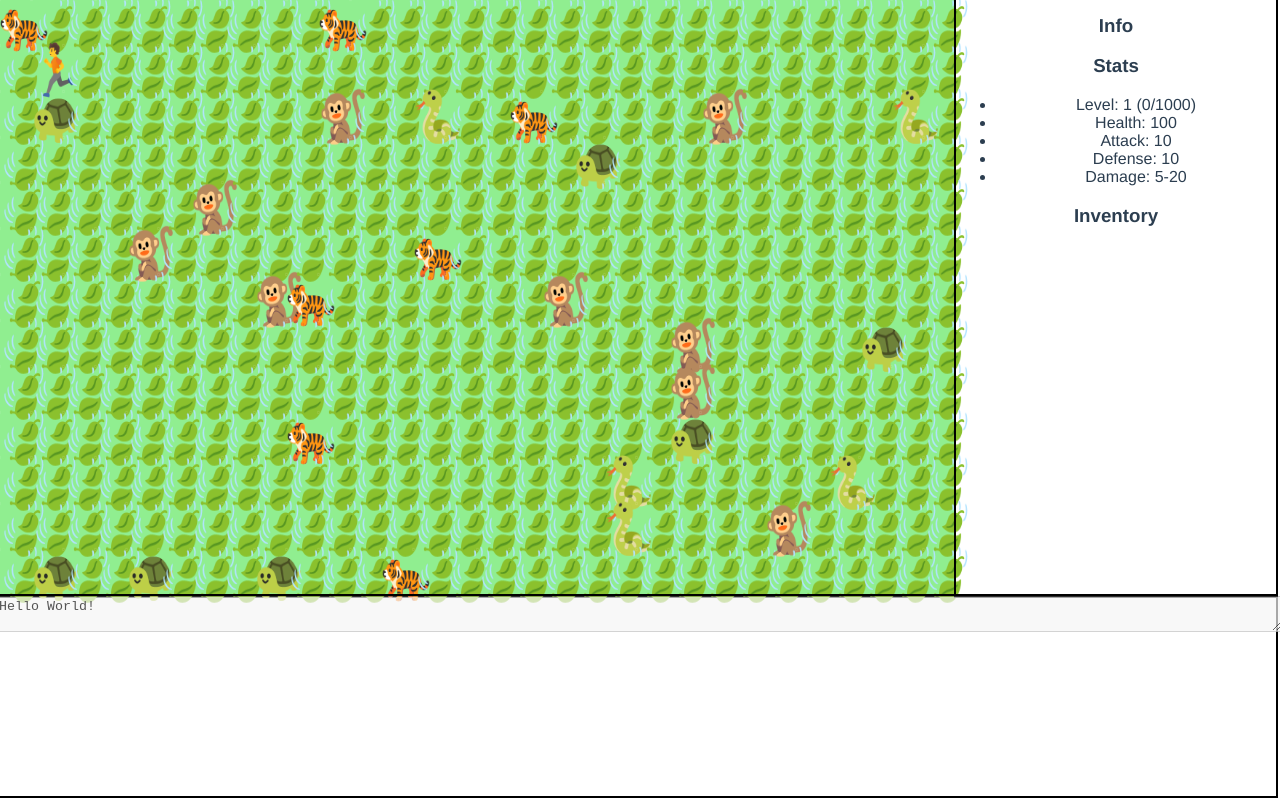
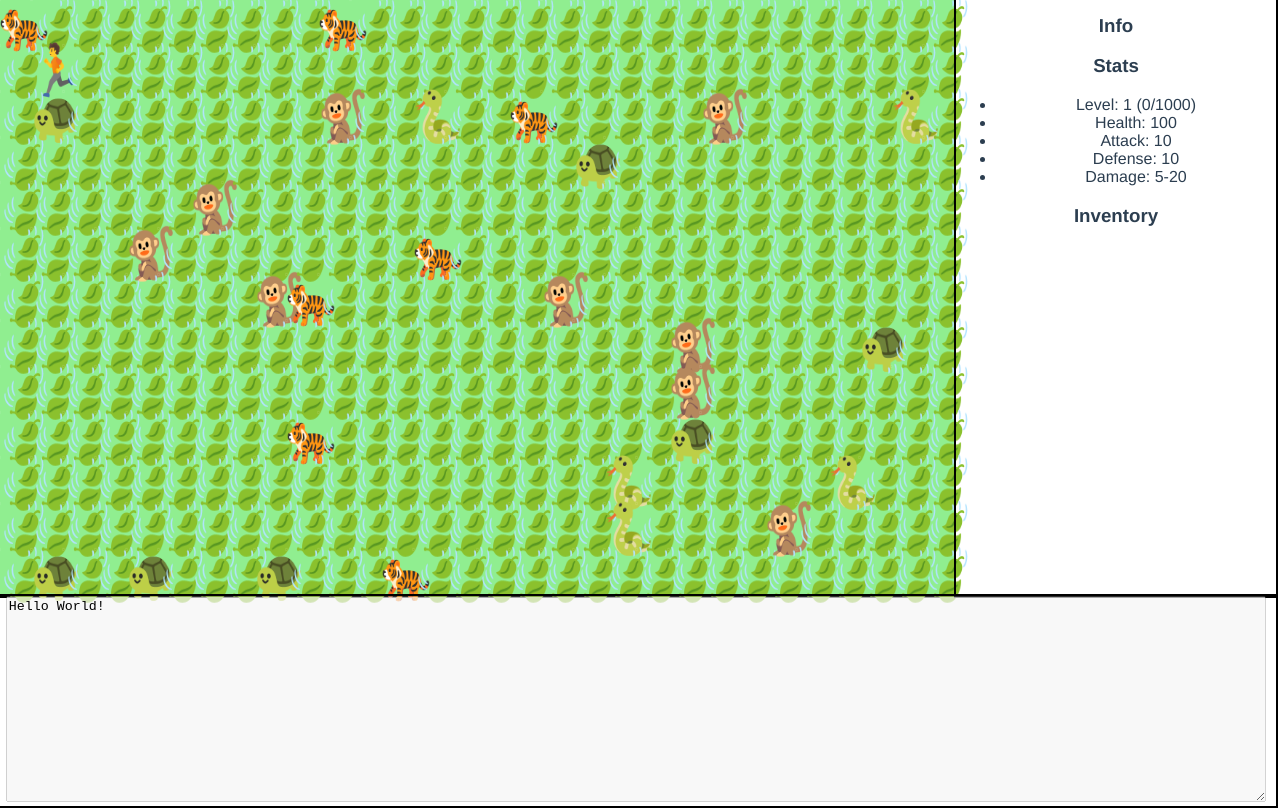
Before and after one commit to Humakt83/vue-rougelite, a Vue app: page / in a window 1280 px wide. Built offline with nearby package versions, Linux system fonts and the light colour scheme.

Commit message:
Change log style

```diff
--- a/src/components/Log.vue
+++ b/src/components/Log.vue
@@ -26,7 +26,11 @@ export default {
 <!-- Add "scoped" attribute to limit CSS to this component only -->
 <style scoped lang="scss">
   .logArea {
-    width: 100%;
-    height: 100%;
+    width: 98%;
+    height: 25vh;
+    position: relative;
+  }
+  .logArea:disabled {
+    color: black;
   }
 </style>
```
